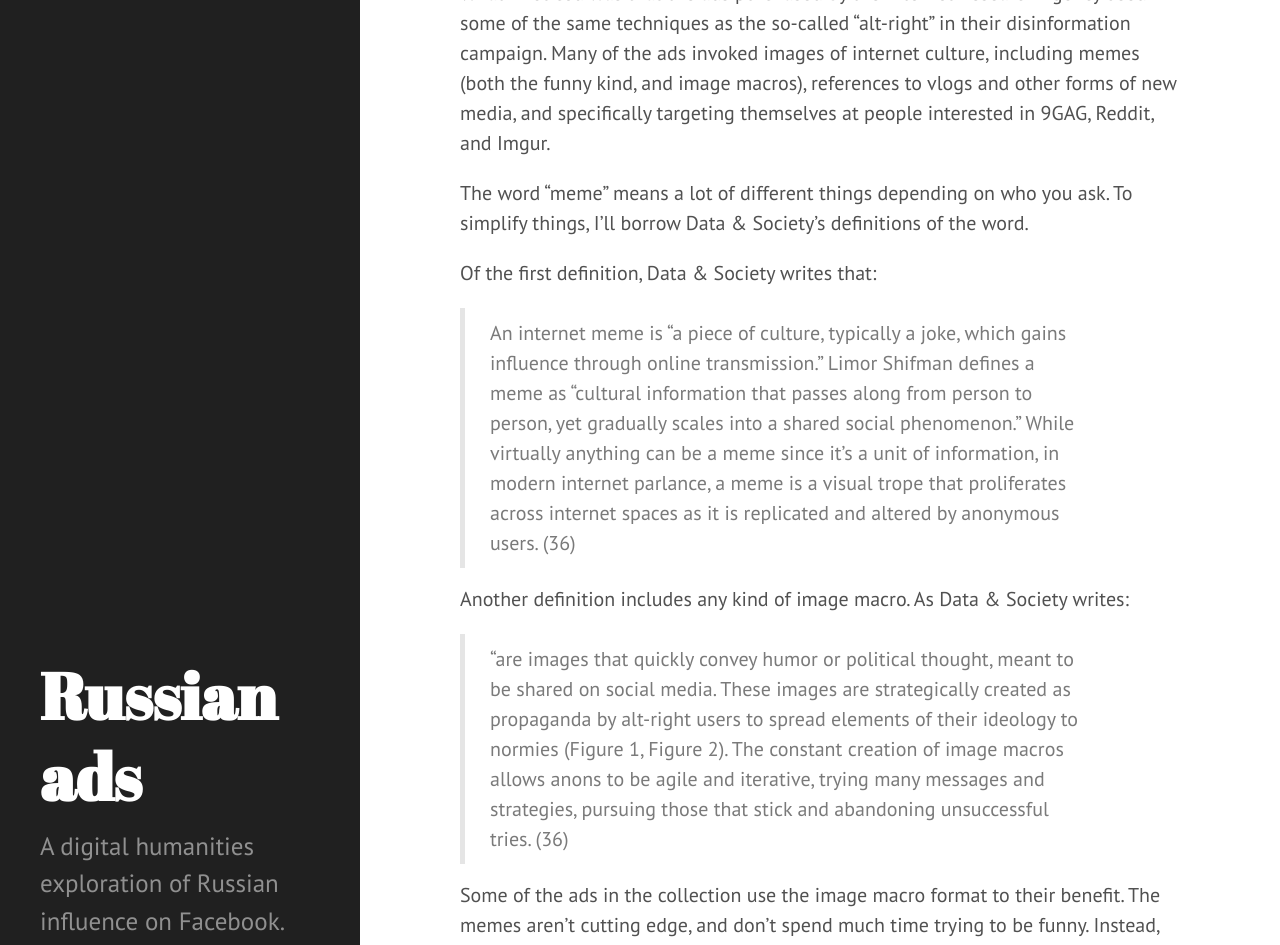
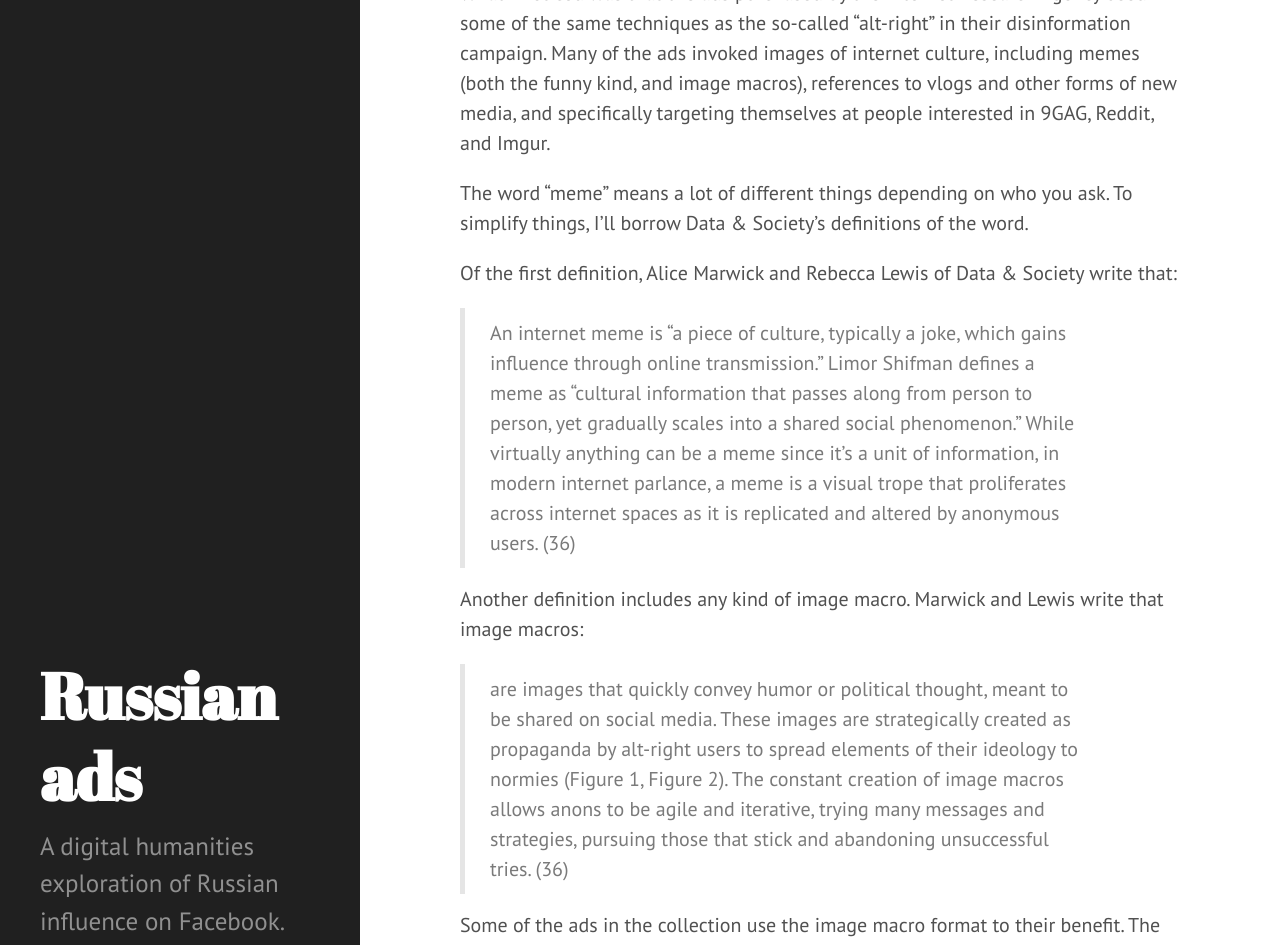
Before and after one commit to isawil/russian-ads, a Jekyll site: the page built from memes.md, in a window 1280 px wide and 1400 px high, scrolled down 643 px. Shown: the top 945 px of the window. Built offline with Jekyll 4.4.1, drawn with Linux system fonts in a browser that asks for light colours.

Commit message:
Update memes.md

```diff
--- a/memes.md
+++ b/memes.md
@@ -15,14 +15,14 @@ What I noticed was that the ads purchased by the Internet Research Agency used s
 
 The word "meme" means a lot of different things depending on who you ask. To simplify things, I'll borrow Data & Society's definitions of the word.
 
-Of the first definition, Data & Society writes that:
+Of the first definition, Alice Marwick and Rebecca Lewis of Data & Society write that:
 
 > An internet meme is “a piece of culture, typically a joke, which gains influence through online transmission.” Limor Shifman defines a meme as “cultural information that passes along from person to person, yet gradually scales into a shared social phenomenon.” While virtually anything can be a meme since it’s a unit of information, in modern internet parlance, a meme is a visual trope that proliferates across internet spaces as it is replicated and altered by anonymous users. (36)
 
 
-Another definition includes any kind of image macro. As Data & Society writes:
+Another definition includes any kind of image macro. Marwick and Lewis write that image macros:
 
-> "are images that quickly convey humor or political thought, meant to be shared on social media. These images are strategically created as propaganda by alt-right users to spread elements of their ideology to normies (Figure 1, Figure 2). The constant creation of image macros allows anons to be agile and iterative, trying many messages and strategies, pursuing those that stick and abandoning unsuccessful tries. (36)
+> are images that quickly convey humor or political thought, meant to be shared on social media. These images are strategically created as propaganda by alt-right users to spread elements of their ideology to normies (Figure 1, Figure 2). The constant creation of image macros allows anons to be agile and iterative, trying many messages and strategies, pursuing those that stick and abandoning unsuccessful tries. (36)
 
 Some of the ads in the collection use the image macro format to their benefit. The memes aren’t cutting edge, and don’t spend much time trying to be funny. Instead, they focus on ideology. One example is:
 
```
